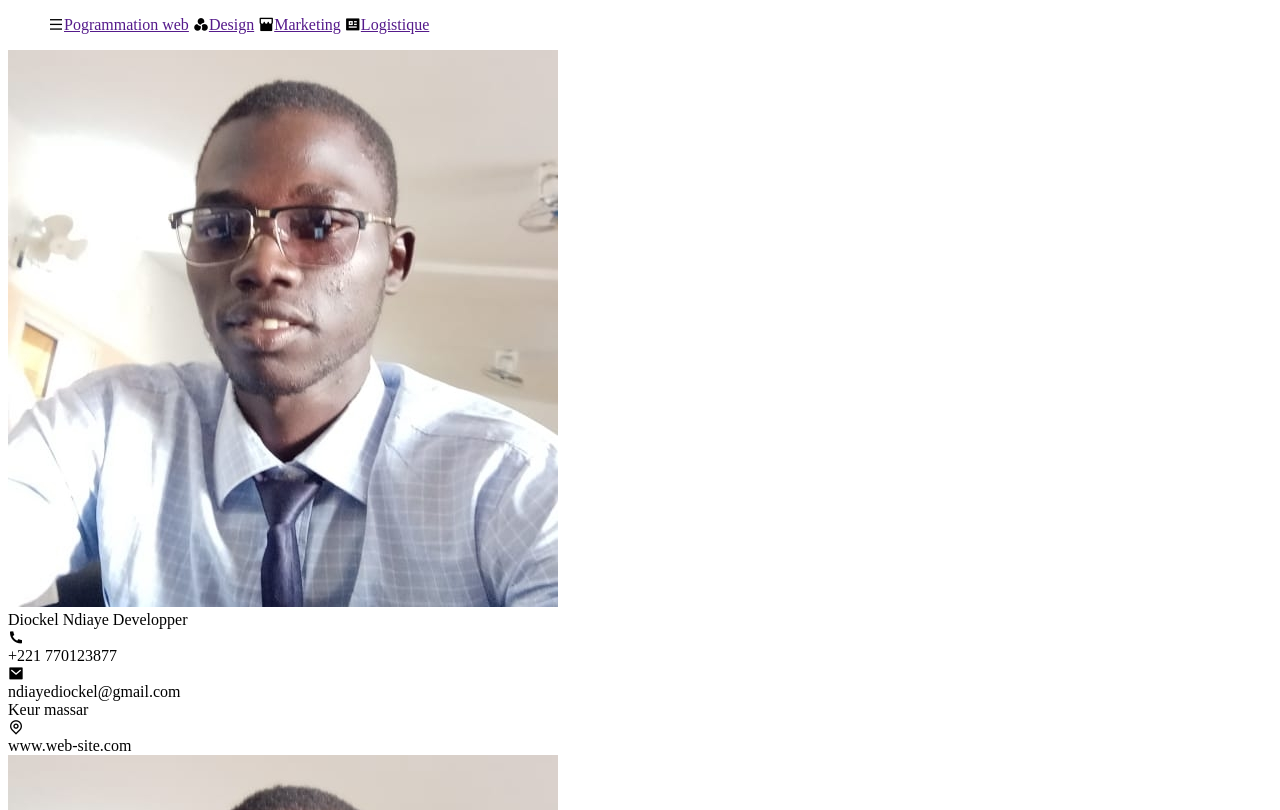
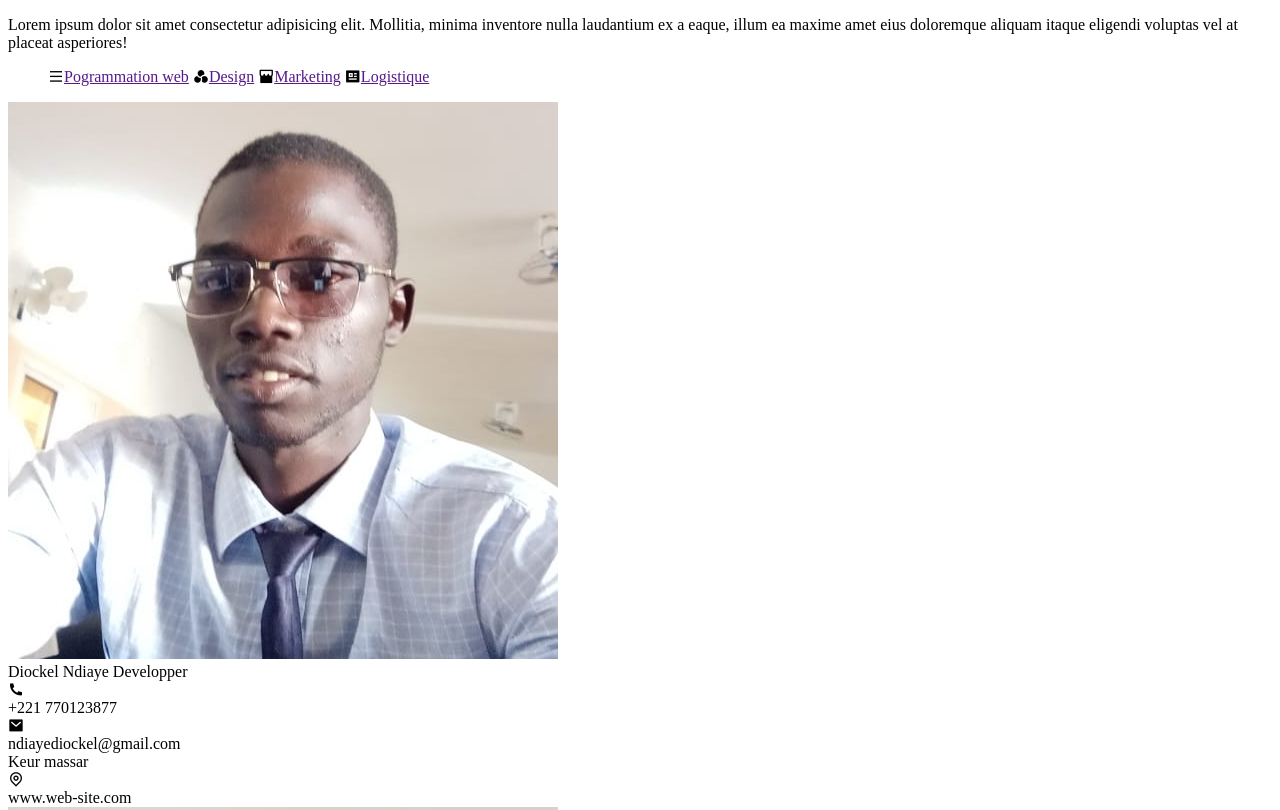
Before and after one commit to Astoudiouf/depot1, a plain HTML site: page index.html in a window 1280 px wide. Shown: the top 810 px of the page. Drawn offline with nearby package versions, Linux system fonts and the light colour scheme.

Commit message:
ajout de p

```diff
--- a/index.html
+++ b/index.html
@@ -11,6 +11,11 @@
     <title>X-10</title>
   </head>
   <body>
+    <p>
+      Lorem ipsum dolor sit amet consectetur adipisicing elit. Mollitia, minima
+      inventore nulla laudantium ex a eaque, illum ea maxime amet eius
+      doloremque aliquam itaque eligendi voluptas vel at placeat asperiores!
+    </p>
     <header>
       <nav>
         <ul>
```
